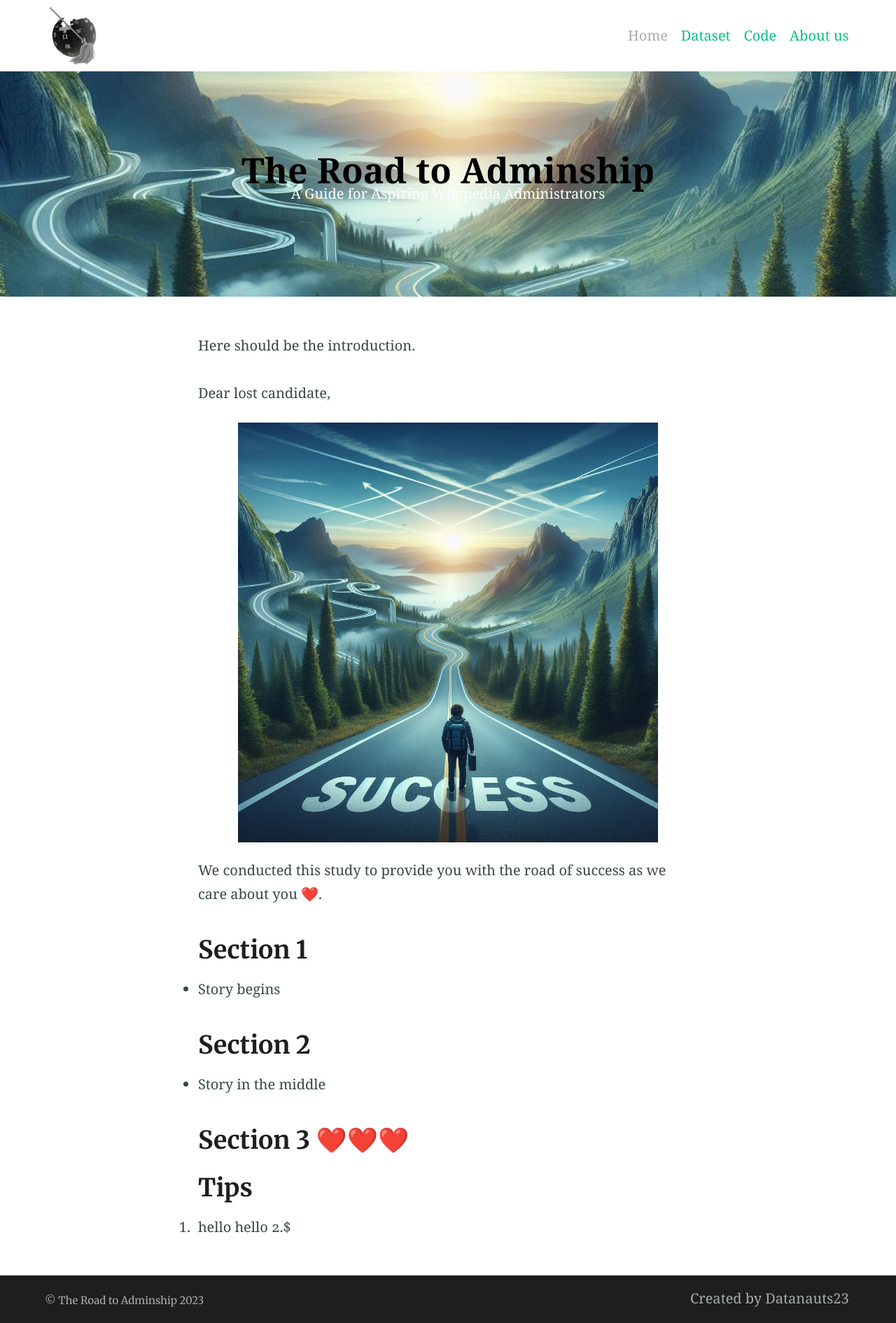
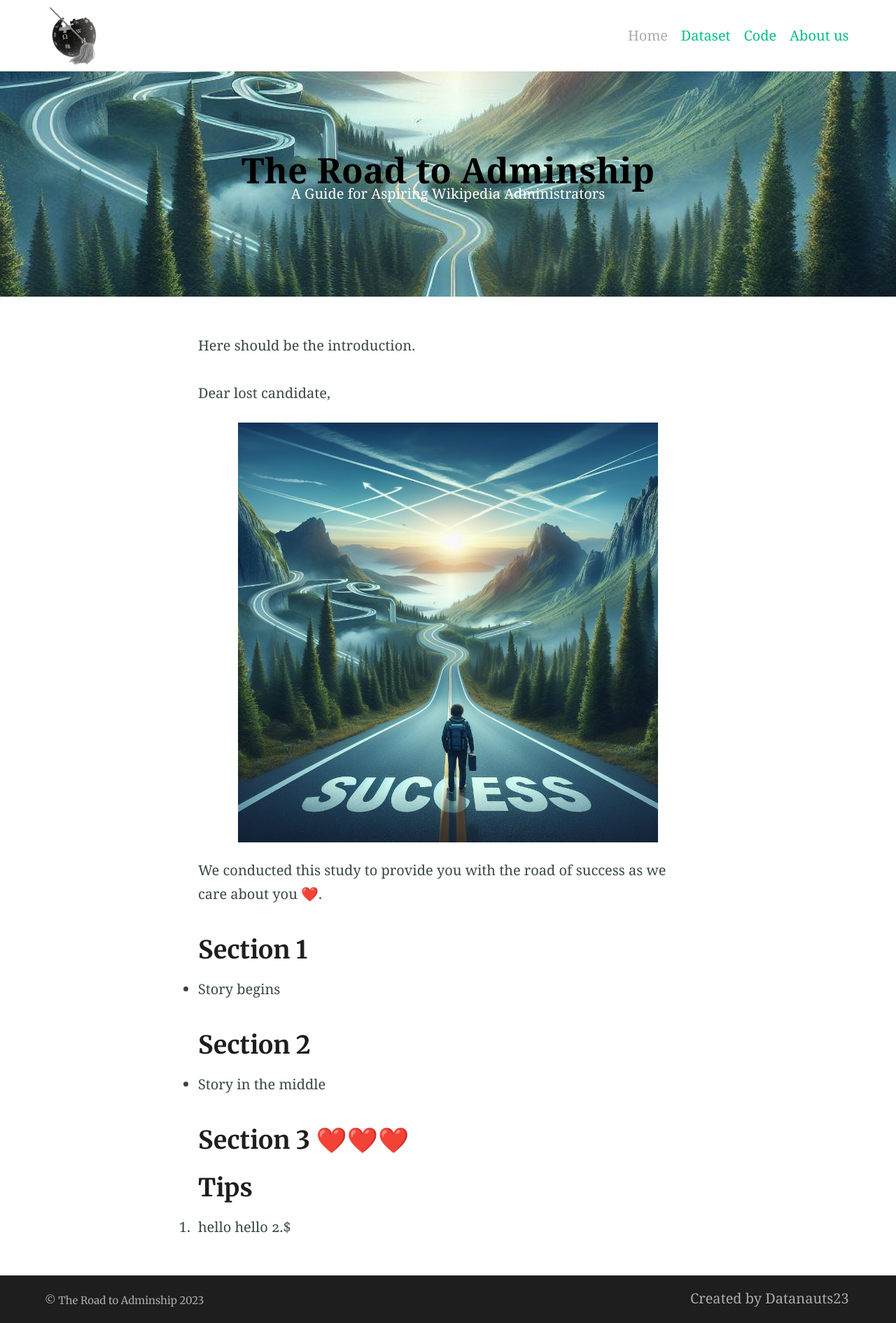
Before and after one commit to Sakasy/sakasy.github.io, a Jekyll site: the page built from index.md, in a window 1280 px wide. Shown: the whole page at 70% size. Built offline with Jekyll 4.4.1, drawn with Linux system fonts in a browser that asks for light colours.

Commit message:
Update index.md

```diff
--- a/index.md
+++ b/index.md
@@ -4,7 +4,7 @@ feature_text: |
     <div style="color: black; font-weight: bold; font-size: 50px;">The Road to Adminship</div>
     <div style="color: white;">A Guide for Aspiring Wikipedia Administrators</div>
    </div>
-feature_image: "success_cropped.jpg"
+feature_image: "image_0.jpeg"
 ---
 
 Here should be the introduction.
```
